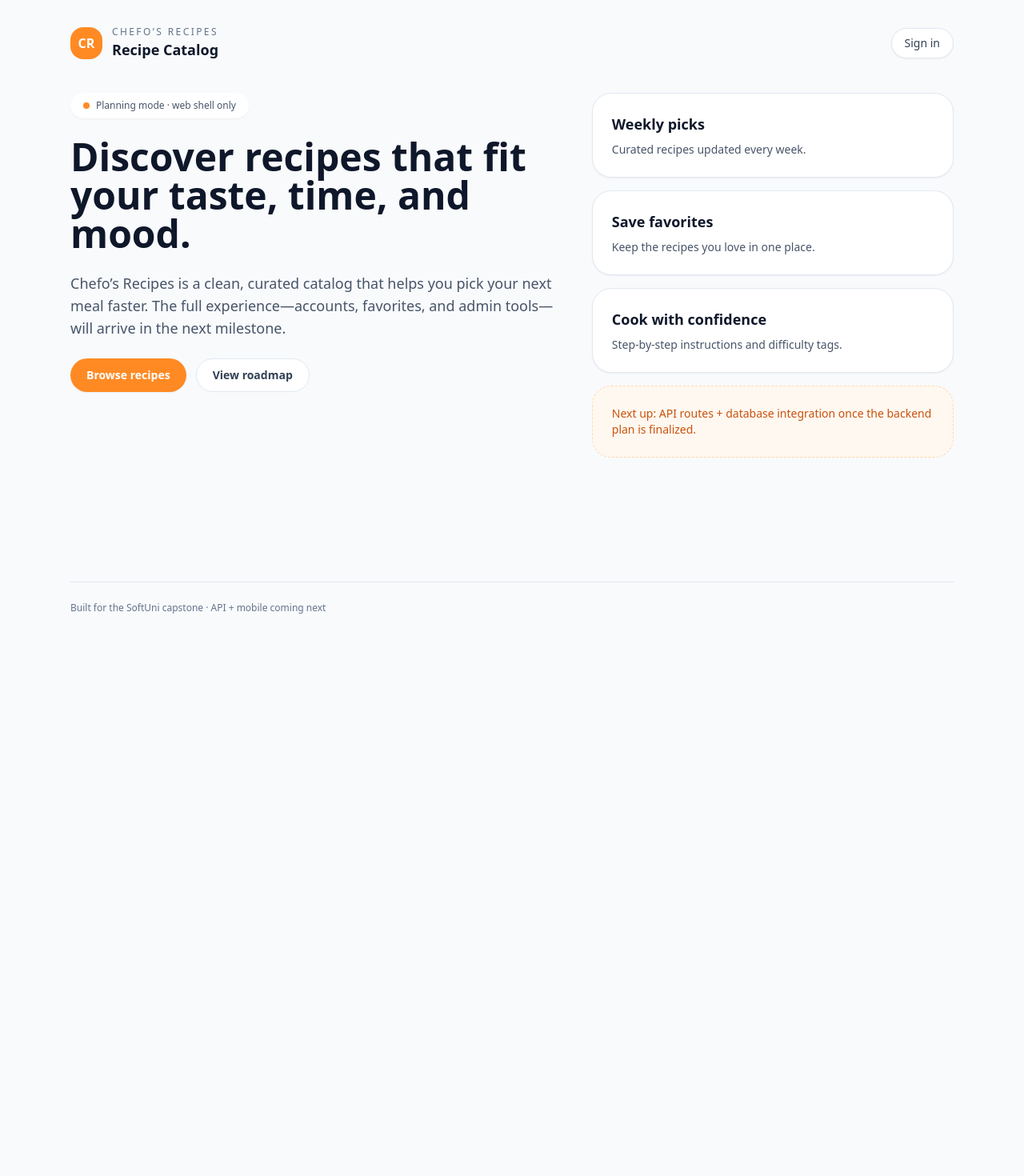
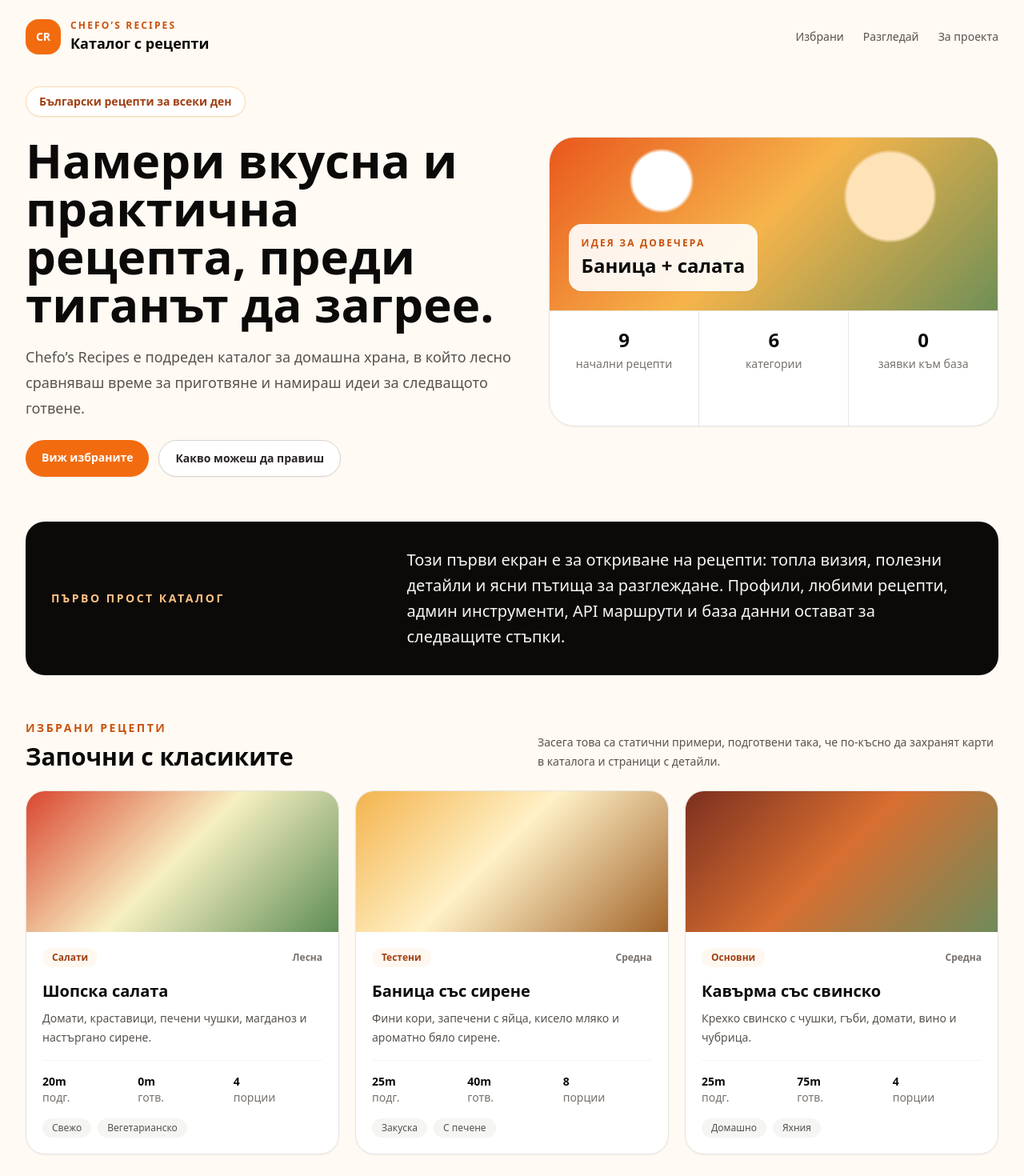
Before and after one commit to s-badev/chefos-recipes-fullstack, a Next.js app in the folder apps/web/: page / in a window 1280 px wide. Shown: the top 1470 px of the page at 80% size. Before the commit the page ends 800 px from the top, so only its background shows below. Built offline with nearby package versions, Linux system fonts and the light colour scheme.

Commit message:
Localize homepage UI to Bulgarian

```diff
--- a/apps/web/src/app/layout.tsx
+++ b/apps/web/src/app/layout.tsx
@@ -1,9 +1,9 @@
+import type { Metadata } from "next";
 import "./globals.css";
-import type { Metadata } from "next";
 
 export const metadata: Metadata = {
   title: "Chefo’s Recipes",
-  description: "Recipe discovery made simple."
+  description: "Топъл каталог с български рецепти за всеки ден."
 };
 
 export default function RootLayout({
@@ -12,24 +12,36 @@ export default function RootLayout({
   children: React.ReactNode;
 }>) {
   return (
-    <html lang="en">
-      <body className="min-h-screen bg-slate-50 text-slate-900 antialiased">
-        <div className="mx-auto flex min-h-screen max-w-6xl flex-col px-6 py-8">
-          <header className="flex items-center justify-between">
+    <html lang="bg">
+      <body className="min-h-screen bg-[#fffaf3] text-stone-950 antialiased">
+        <div className="mx-auto flex min-h-screen max-w-7xl flex-col px-5 py-6 sm:px-8">
+          <header className="flex items-center justify-between gap-6">
             <div className="flex items-center gap-3">
-              <div className="grid h-10 w-10 place-items-center rounded-2xl bg-brand-500 text-white font-semibold">CR</div>
+              <div className="grid h-11 w-11 place-items-center rounded-2xl bg-brand-600 text-sm font-bold text-white shadow-sm">
+                CR
+              </div>
               <div>
-                <p className="text-xs uppercase tracking-[0.2em] text-slate-500">Chefo’s Recipes</p>
-                <h1 className="text-lg font-semibold">Recipe Catalog</h1>
+                <p className="text-xs font-semibold uppercase tracking-[0.18em] text-brand-700">
+                  Chefo’s Recipes
+                </p>
+                <h1 className="text-lg font-semibold text-stone-950">Каталог с рецепти</h1>
               </div>
             </div>
-            <button className="rounded-full border border-slate-200 bg-white px-4 py-2 text-sm font-medium text-slate-700 shadow-sm hover:border-slate-300">
-              Sign in
-            </button>
+            <nav className="hidden items-center gap-6 text-sm font-medium text-stone-600 md:flex">
+              <a className="hover:text-brand-700" href="#featured">
+                Избрани
+              </a>
+              <a className="hover:text-brand-700" href="#explore">
+                Разгледай
+              </a>
+              <a className="hover:text-brand-700" href="#about">
+                За проекта
+              </a>
+            </nav>
           </header>
-          <main className="flex-1 py-10">{children}</main>
-          <footer className="border-t border-slate-200 pt-6 text-xs text-slate-500">
-            Built for the SoftUni capstone · API + mobile coming next
+          <main className="flex-1 py-8 sm:py-10">{children}</main>
+          <footer className="border-t border-stone-200 py-6 text-sm text-stone-500">
+            Създадено за SoftUni capstone проект. Базата данни и API интеграцията са следващата стъпка.
           </footer>
         </div>
       </body>
--- a/apps/web/src/app/page.tsx
+++ b/apps/web/src/app/page.tsx
@@ -1,56 +1,228 @@
-const highlights = [
+const featuredRecipes = [
   {
-    title: "Weekly picks",
-    description: "Curated recipes updated every week."
+    title: "Шопска салата",
+    slug: "shopska-salad",
+    description: "Домати, краставици, печени чушки, магданоз и настъргано сирене.",
+    imageAlt: "Свежа шопска салата с настъргано бяло сирене",
+    prepTimeMinutes: 20,
+    cookTimeMinutes: 0,
+    servings: 4,
+    difficulty: "Лесна",
+    category: "Салати",
+    tags: ["Свежо", "Вегетарианско"]
   },
   {
-    title: "Save favorites",
-    description: "Keep the recipes you love in one place."
+    title: "Баница със сирене",
+    slug: "banitsa-with-sirene",
+    description: "Фини кори, запечени с яйца, кисело мляко и ароматно бяло сирене.",
+    imageAlt: "Златиста баница със сирене, нарязана на парчета",
+    prepTimeMinutes: 25,
+    cookTimeMinutes: 40,
+    servings: 8,
+    difficulty: "Средна",
+    category: "Тестени",
+    tags: ["Закуска", "С печене"]
   },
   {
-    title: "Cook with confidence",
-    description: "Step-by-step instructions and difficulty tags."
+    title: "Кавърма със свинско",
+    slug: "kavarma-pork-stew",
+    description: "Крехко свинско с чушки, гъби, домати, вино и чубрица.",
+    imageAlt: "Домашна свинска кавърма в глинена купа",
+    prepTimeMinutes: 25,
+    cookTimeMinutes: 75,
+    servings: 4,
+    difficulty: "Средна",
+    category: "Основни",
+    tags: ["Домашно", "Яхния"]
+  }
+];
+
+const userActions = [
+  {
+    title: "Избирай според настроението",
+    description: "Преглеждай бързи ястия, основни, свежи салати, супи, тестени рецепти и десерти."
+  },
+  {
+    title: "Сравнявай за секунди",
+    description: "Виж време за приготвяне, порции, трудност и тагове, за да избереш по-лесно."
+  },
+  {
+    title: "Готви стъпка по стъпка",
+    description: "Страниците на рецептите ще събират продуктите и ясните инструкции на едно място."
   }
 ];
 
 export default function HomePage() {
   return (
-    <section className="grid gap-10 lg:grid-cols-[1.15fr_0.85fr]">
+    <div className="space-y-14">
+      <section className="grid gap-8 lg:grid-cols-[1.05fr_0.95fr] lg:items-center">
         <div className="space-y-6">
-        <div className="inline-flex items-center gap-2 rounded-full bg-white px-4 py-2 text-xs font-medium text-slate-600 shadow-sm">
-          <span className="h-2 w-2 rounded-full bg-brand-500" />
-          Planning mode · web shell only
+          <div className="inline-flex items-center rounded-full border border-brand-200 bg-white px-4 py-2 text-sm font-semibold text-brand-800 shadow-sm">
+            Български рецепти за всеки ден
           </div>
-        <h2 className="text-4xl font-semibold leading-tight text-slate-900 md:text-5xl">
-          Discover recipes that fit your taste, time, and mood.
+          <div className="max-w-3xl space-y-5">
+            <h2 className="text-4xl font-bold leading-tight text-stone-950 sm:text-5xl lg:text-6xl">
+              Намери вкусна и практична рецепта, преди тиганът да загрее.
             </h2>
-        <p className="text-base text-slate-600 md:text-lg">
-          Chefo’s Recipes is a clean, curated catalog that helps you pick your next meal faster. The
-          full experience—accounts, favorites, and admin tools—will arrive in the next milestone.
+            <p className="text-lg leading-8 text-stone-600">
+              Chefo’s Recipes е подреден каталог за домашна храна, в който лесно сравняваш време за
+              приготвяне и намираш идеи за следващото готвене.
             </p>
+          </div>
           <div className="flex flex-wrap gap-3">
-          <button className="rounded-full bg-brand-500 px-5 py-2.5 text-sm font-semibold text-white shadow-sm hover:bg-brand-600">
-            Browse recipes
-          </button>
-          <button className="rounded-full border border-slate-200 bg-white px-5 py-2.5 text-sm font-semibold text-slate-700 hover:border-slate-300">
-            View roadmap
-          </button>
+            <a
+              className="rounded-full bg-brand-600 px-5 py-3 text-sm font-bold text-white shadow-sm transition hover:bg-brand-700"
+              href="#featured"
+            >
+              Виж избраните
+            </a>
+            <a
+              className="rounded-full border border-stone-300 bg-white px-5 py-3 text-sm font-bold text-stone-800 shadow-sm transition hover:border-brand-300 hover:text-brand-800"
+              href="#explore"
+            >
+              Какво можеш да правиш
+            </a>
           </div>
         </div>
-      <div className="space-y-4">
-        {highlights.map((item) => (
+
+        <div className="overflow-hidden rounded-[2rem] border border-stone-200 bg-white shadow-sm">
+          <div className="grid min-h-[360px] grid-rows-[1.2fr_0.8fr]">
             <div
-            key={item.title}
-            className="rounded-3xl border border-slate-200 bg-white p-6 shadow-sm"
+              aria-label="Маса с вдъхновение за български рецепти"
+              className="relative bg-[radial-gradient(circle_at_25%_25%,#ffffff_0_8%,transparent_9%),radial-gradient(circle_at_76%_34%,#fee2b8_0_12%,transparent_13%),linear-gradient(135deg,#e9571c,#f6b44b_48%,#6f8f56)]"
+              role="img"
             >
-            <h3 className="text-lg font-semibold text-slate-900">{item.title}</h3>
-            <p className="mt-2 text-sm text-slate-600">{item.description}</p>
+              <div className="absolute bottom-6 left-6 rounded-2xl bg-white/90 p-4 shadow-sm backdrop-blur">
+                <p className="text-xs font-bold uppercase tracking-[0.18em] text-brand-700">
+                  Идея за довечера
+                </p>
+                <p className="mt-1 text-2xl font-bold text-stone-950">Баница + салата</p>
               </div>
-        ))}
-        <div className="rounded-3xl border border-dashed border-brand-200 bg-brand-50 p-6 text-sm text-brand-700">
-          Next up: API routes + database integration once the backend plan is finalized.
+            </div>
+            <div className="grid grid-cols-3 divide-x divide-stone-200 border-t border-stone-200 text-center">
+              <div className="p-5">
+                <p className="text-2xl font-bold text-stone-950">9</p>
+                <p className="mt-1 text-sm text-stone-500">начални рецепти</p>
+              </div>
+              <div className="p-5">
+                <p className="text-2xl font-bold text-stone-950">6</p>
+                <p className="mt-1 text-sm text-stone-500">категории</p>
+              </div>
+              <div className="p-5">
+                <p className="text-2xl font-bold text-stone-950">0</p>
+                <p className="mt-1 text-sm text-stone-500">заявки към база</p>
+              </div>
+            </div>
           </div>
         </div>
       </section>
+
+      <section id="about" className="rounded-3xl bg-stone-950 px-6 py-8 text-white sm:px-8">
+        <div className="grid gap-5 md:grid-cols-[0.75fr_1.25fr] md:items-center">
+          <p className="text-sm font-bold uppercase tracking-[0.18em] text-brand-300">
+            Първо прост каталог
+          </p>
+          <p className="text-xl leading-8 text-stone-100">
+            Този първи екран е за откриване на рецепти: топла визия, полезни детайли и ясни пътища
+            за разглеждане. Профили, любими рецепти, админ инструменти, API маршрути и база данни
+            остават за следващите стъпки.
+          </p>
+        </div>
+      </section>
+
+      <section id="featured" className="space-y-6">
+        <div className="flex flex-col gap-3 sm:flex-row sm:items-end sm:justify-between">
+          <div>
+            <p className="text-sm font-bold uppercase tracking-[0.18em] text-brand-700">
+              Избрани рецепти
+            </p>
+            <h2 className="mt-2 text-3xl font-bold text-stone-950">Започни с класиките</h2>
+          </div>
+          <p className="max-w-xl text-sm leading-6 text-stone-600">
+            Засега това са статични примери, подготвени така, че по-късно да захранят карти в
+            каталога и страници с детайли.
+          </p>
+        </div>
+
+        <div className="grid gap-5 md:grid-cols-3">
+          {featuredRecipes.map((recipe, index) => (
+            <article
+              className="overflow-hidden rounded-3xl border border-stone-200 bg-white shadow-sm"
+              key={recipe.slug}
+            >
+              <div
+                aria-label={recipe.imageAlt}
+                className={[
+                  "h-44",
+                  index === 0
+                    ? "bg-[linear-gradient(135deg,#d9462f,#f7f0c2_48%,#5e8d55)]"
+                    : "",
+                  index === 1
+                    ? "bg-[linear-gradient(135deg,#f3b34d,#fff1c7_45%,#a3652a)]"
+                    : "",
+                  index === 2
+                    ? "bg-[linear-gradient(135deg,#7b2f1f,#d86f31_48%,#6f8b5b)]"
+                    : ""
+                ].join(" ")}
+                role="img"
+              />
+              <div className="space-y-4 p-5">
+                <div className="flex items-center justify-between gap-3">
+                  <span className="rounded-full bg-brand-50 px-3 py-1 text-xs font-bold text-brand-800">
+                    {recipe.category}
+                  </span>
+                  <span className="text-xs font-semibold text-stone-500">{recipe.difficulty}</span>
+                </div>
+                <div>
+                  <h3 className="text-xl font-bold text-stone-950">{recipe.title}</h3>
+                  <p className="mt-2 text-sm leading-6 text-stone-600">{recipe.description}</p>
+                </div>
+                <div className="grid grid-cols-3 gap-2 border-t border-stone-100 pt-4 text-sm">
+                  <div>
+                    <p className="font-bold text-stone-950">{recipe.prepTimeMinutes}m</p>
+                    <p className="text-stone-500">подг.</p>
+                  </div>
+                  <div>
+                    <p className="font-bold text-stone-950">{recipe.cookTimeMinutes}m</p>
+                    <p className="text-stone-500">готв.</p>
+                  </div>
+                  <div>
+                    <p className="font-bold text-stone-950">{recipe.servings}</p>
+                    <p className="text-stone-500">порции</p>
+                  </div>
+                </div>
+                <div className="flex flex-wrap gap-2">
+                  {recipe.tags.map((tag) => (
+                    <span
+                      className="rounded-full bg-stone-100 px-3 py-1 text-xs font-medium text-stone-600"
+                      key={tag}
+                    >
+                      {tag}
+                    </span>
+                  ))}
+                </div>
+              </div>
+            </article>
+          ))}
+        </div>
+      </section>
+
+      <section id="explore" className="space-y-6">
+        <div>
+          <p className="text-sm font-bold uppercase tracking-[0.18em] text-brand-700">
+            Какво могат потребителите
+          </p>
+          <h2 className="mt-2 text-3xl font-bold text-stone-950">Разглеждане сега, персонализация по-късно</h2>
+        </div>
+        <div className="grid gap-4 md:grid-cols-3">
+          {userActions.map((item) => (
+            <div className="rounded-3xl border border-stone-200 bg-white p-6 shadow-sm" key={item.title}>
+              <h3 className="text-lg font-bold text-stone-950">{item.title}</h3>
+              <p className="mt-3 text-sm leading-6 text-stone-600">{item.description}</p>
+            </div>
+          ))}
+        </div>
+      </section>
+    </div>
   );
 }
```
Lines whose indentation alone changed are shown as unchanged.
